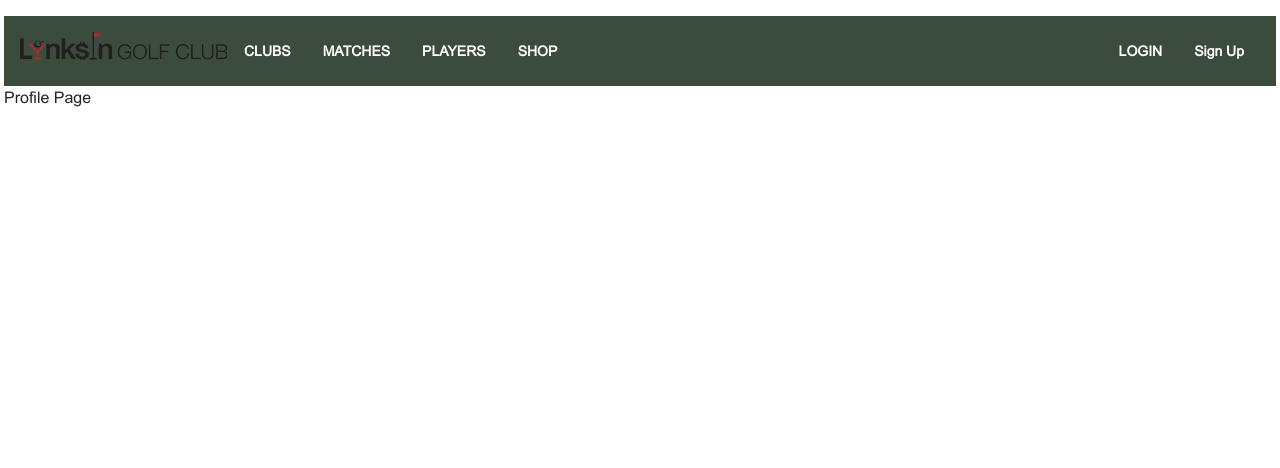
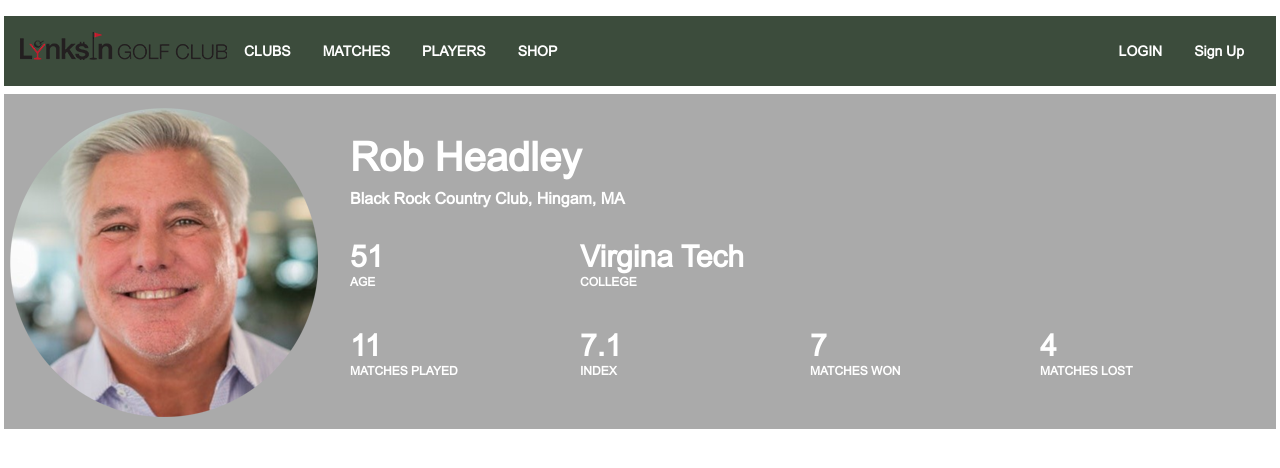
Before and after one commit to adydas/LynksinPortalReact, a React (Create React App) app: page / in a window 1280 px wide. Shown: the top 468 px of the page. Built offline with nearby package versions, Linux system fonts and the light colour scheme.

Commit message:
Add Profile Header component

```diff
--- /dev/null
+++ b/src/components/ProfileHeader/index.js
@@ -0,0 +1,46 @@
+import React from 'react';
+
+import './style.scss';
+import Avatar from '../../images/img-portrait.png';
+
+const ProfileHeader = ({ data }) => {
+  return (
+    <div className="profile-header">
+      <div className="profile-header-avatar">
+        <img src={Avatar} alt="profile image" />
+      </div>
+      <div className="profile-header-desc">
+        <div className="column-4">
+          <h1 className="profile-header-desc-name">{data.name}</h1>
+          <h2 className="profile-header-desc-location">{data.location}</h2>
+        </div>
+        <div>
+          <h5>{data.age}</h5>
+          <h6>AGE</h6>
+        </div>
+        <div className="column-3">
+          <h5>{data.college}</h5>
+          <h6>COLLEGE</h6>
+        </div>
+        <div>
+          <h5>{data.matchesPlayed}</h5>
+          <h6>MATCHES PLAYED</h6>
+        </div>
+        <div>
+          <h5>{data.index}</h5>
+          <h6>INDEX</h6>
+        </div>
+        <div>
+          <h5>{data.matchesWon}</h5>
+          <h6>MATCHES WON</h6>
+        </div>
+        <div>
+          <h5>{data.matchesLost}</h5>
+          <h6>MATCHES LOST</h6>
+        </div>
+      </div>
+    </div>
+  )
+}
+
+export default ProfileHeader;
--- /dev/null
+++ b/src/components/ProfileHeader/style.scss
@@ -0,0 +1,47 @@
+.profile-header {
+  background-color: #aaaaaa;
+  padding: 14px 6px 12px;
+  display: grid;
+  grid-template-columns: auto 1fr;
+  grid-gap: 2rem;
+  width: 100%;
+
+  &-desc {
+    color: #ffffff;
+    display: grid;
+    grid-template-columns: 1fr 1fr 1fr 1fr;
+    padding-top: 25px;
+
+    &-name {
+      font-size: 40px;
+      font-weight: bold;
+    }
+
+    &-location {
+      font-size: 16px;
+      font-weight: bold;
+      margin: 0;
+    }
+
+    h5 {
+      font-size: 30px;
+      font-weight: bold;
+      margin: 0;
+    }
+
+    h6 {
+      font-size: 12px;
+      font-weight: bold;
+    }
+
+    .column-3 {
+      grid-column-start: 2;
+      grid-column-end: 5;
+    }
+
+    .column-4 {
+      grid-column-start: 1;
+      grid-column-end: 5;
+    }
+  }
+}
--- a/src/components/index.js
+++ b/src/components/index.js
@@ -1 +1,2 @@
 export { default as Header } from './Header';
+export { default as ProfileHeader } from './ProfileHeader';
--- a/src/pages/Profile/index.js
+++ b/src/pages/Profile/index.js
@@ -1,8 +1,23 @@
 import React from 'react';
+import { ProfileHeader } from '../../components';
+import './style.scss'
 
 const ProfilePage = () => {
+  const profile = {
+    name: 'Rob Headley',
+    location: 'Black Rock Country Club, Hingam, MA',
+    age: '51',
+    college: 'Virgina Tech',
+    matchesPlayed: '11',
+    index: '7.1',
+    matchesWon: '7',
+    matchesLost: '4'
+  };
+
   return (
-    <div>Profile Page</div>
+    <div className="profile-page">
+      <ProfileHeader data={profile}/>
+    </div>
   )
 }
 
--- a/src/pages/Profile/style.scss
+++ b/src/pages/Profile/style.scss
@@ -0,0 +1,7 @@
+.profile-page {
+  margin-top: 0.5rem;
+
+  & > * {
+    margin-bottom: 0.5rem;
+  }
+}
```
